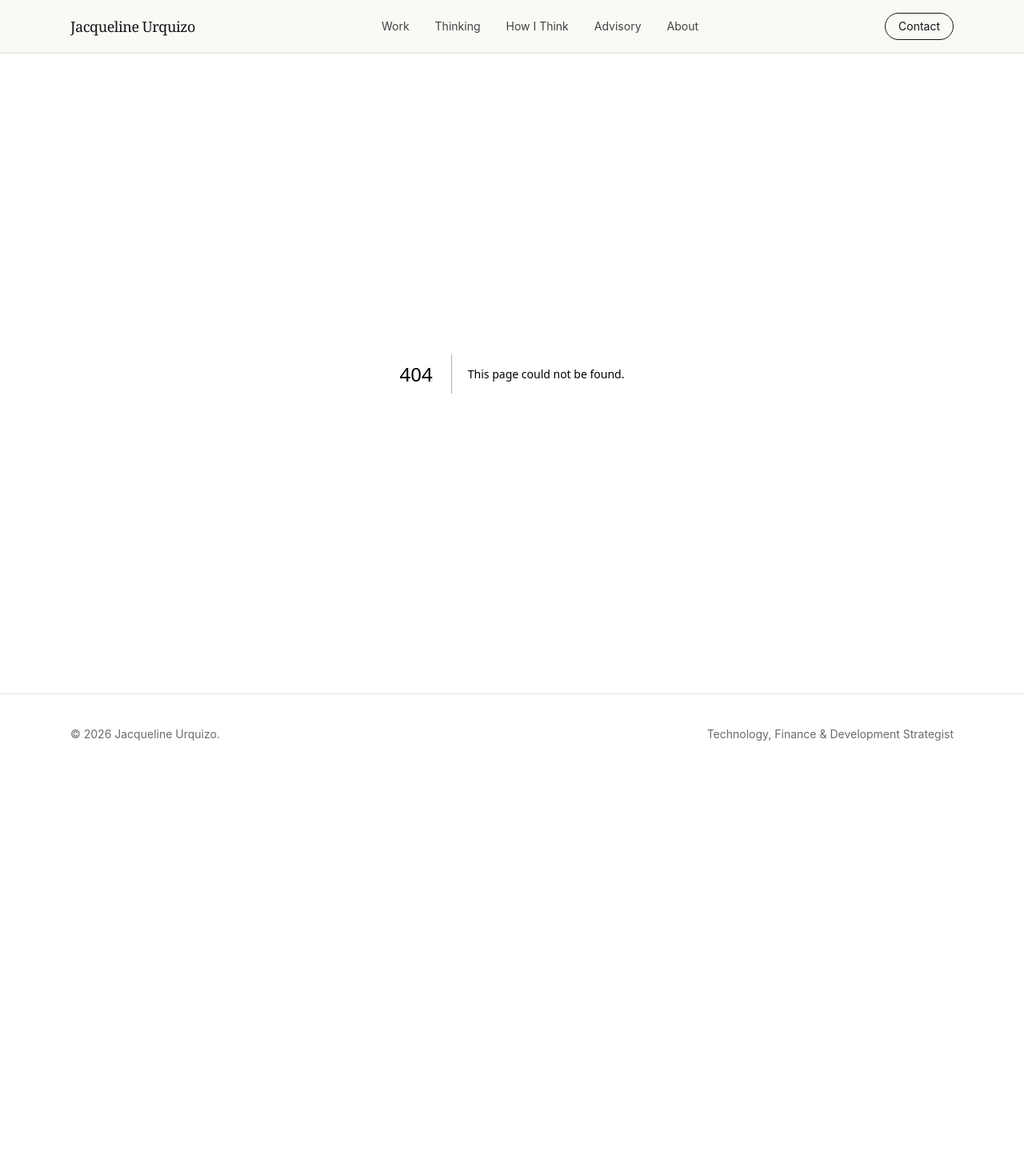
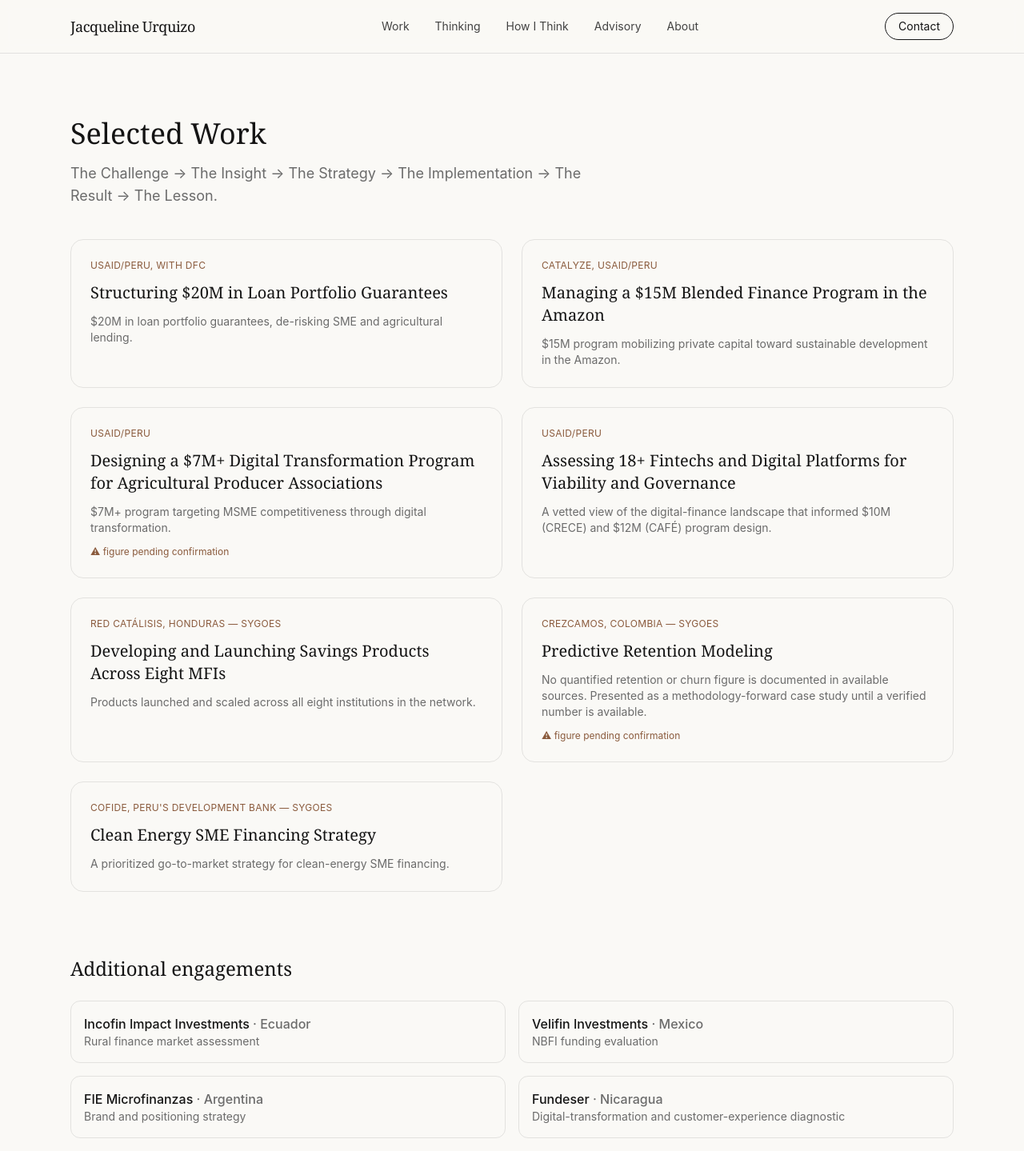
Before and after one commit to jurquizo2/personal-Website, a Next.js app: page /work in a window 1280 px wide. Before the commit this address had no page. Shown: the top 1439 px of the page at 80% size. Before the commit the page ends 968 px from the top, so only its background shows below. Built offline with nearby package versions, Linux system fonts and the light colour scheme.

Commit message:
Add Work section (index + case study detail pages)

```diff
--- /dev/null
+++ b/app/work/[slug]/page.tsx
@@ -0,0 +1,51 @@
+import { notFound } from "next/navigation";
+import Link from "next/link";
+import { caseStudies } from "@/content/caseStudies";
+
+export function generateStaticParams() {
+  return caseStudies.map((c) => ({ slug: c.slug }));
+}
+
+export function generateMetadata({ params }: { params: { slug: string } }) {
+  const caseStudy = caseStudies.find((c) => c.slug === params.slug);
+  return { title: caseStudy ? `${caseStudy.title} — Jacqueline Urquizo` : "Work" };
+}
+
+const sections: { key: keyof typeof caseStudies[number]; label: string }[] = [
+  { key: "challenge", label: "The Challenge" },
+  { key: "insight", label: "The Insight" },
+  { key: "strategy", label: "The Strategy" },
+  { key: "implementation", label: "The Implementation" },
+  { key: "result", label: "The Result" },
+  { key: "lesson", label: "The Lesson" },
+];
+
+export default function CaseStudyPage({ params }: { params: { slug: string } }) {
+  const caseStudy = caseStudies.find((c) => c.slug === params.slug);
+  if (!caseStudy) return notFound();
+
+  return (
+    <div className="mx-auto max-w-3xl px-6 py-20">
+      <Link href="/work" className="text-sm text-accent">
+        ← All work
+      </Link>
+      <p className="mt-6 text-xs uppercase tracking-wide text-accent">{caseStudy.org}</p>
+      <h1 className="mt-2 font-serif text-4xl text-ink">{caseStudy.title}</h1>
+
+      {caseStudy.confirm && (
+        <p className="mt-6 rounded-lg border border-accent/40 bg-accent/5 p-4 text-sm text-accent">
+          ⚠ CONFIRM: {caseStudy.confirm}
+        </p>
+      )}
+
+      <div className="mt-10 space-y-8">
+        {sections.map(({ key, label }) => (
+          <div key={label}>
+            <h2 className="font-serif text-lg text-ink">{label}</h2>
+            <p className="mt-2 text-muted">{caseStudy[key] as string}</p>
+          </div>
+        ))}
+      </div>
+    </div>
+  );
+}
--- /dev/null
+++ b/app/work/page.tsx
@@ -0,0 +1,32 @@
+import CaseStudyCard from "@/components/CaseStudyCard";
+import { caseStudies, additionalProjects } from "@/content/caseStudies";
+
+export const metadata = { title: "Work — Jacqueline Urquizo" };
+
+export default function WorkPage() {
+  return (
+    <div className="mx-auto max-w-6xl px-6 py-20">
+      <h1 className="font-serif text-4xl text-ink">Selected Work</h1>
+      <p className="mt-4 max-w-2xl text-lg text-muted">
+        The Challenge → The Insight → The Strategy → The Implementation → The Result → The Lesson.
+      </p>
+      <div className="mt-10 grid gap-6 md:grid-cols-2">
+        {caseStudies.map((caseStudy) => (
+          <CaseStudyCard key={caseStudy.slug} caseStudy={caseStudy} />
+        ))}
+      </div>
+
+      <h2 className="mt-20 font-serif text-2xl text-ink">Additional engagements</h2>
+      <div className="mt-6 grid gap-4 md:grid-cols-2">
+        {additionalProjects.map((project) => (
+          <div key={project.client} className="rounded-xl border border-ink/10 p-4">
+            <p className="font-medium text-ink">
+              {project.client} <span className="text-muted">· {project.country}</span>
+            </p>
+            <p className="text-sm text-muted">{project.note}</p>
+          </div>
+        ))}
+      </div>
+    </div>
+  );
+}
```
